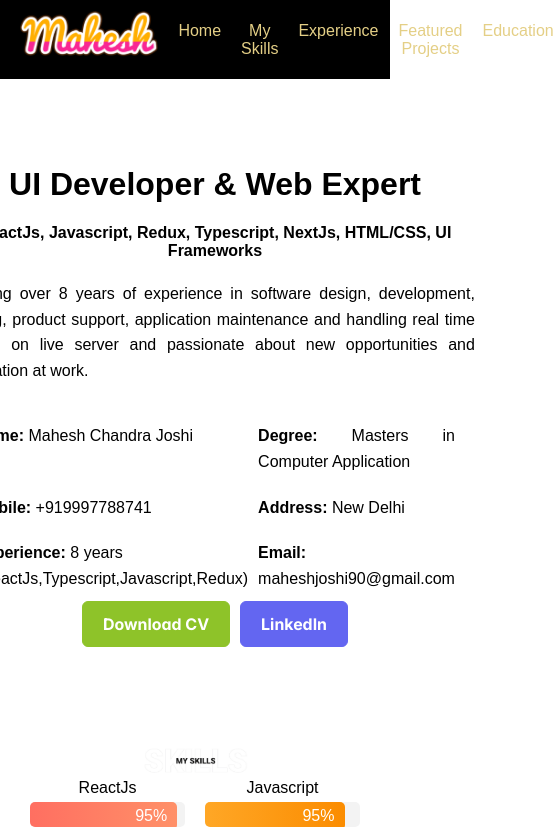
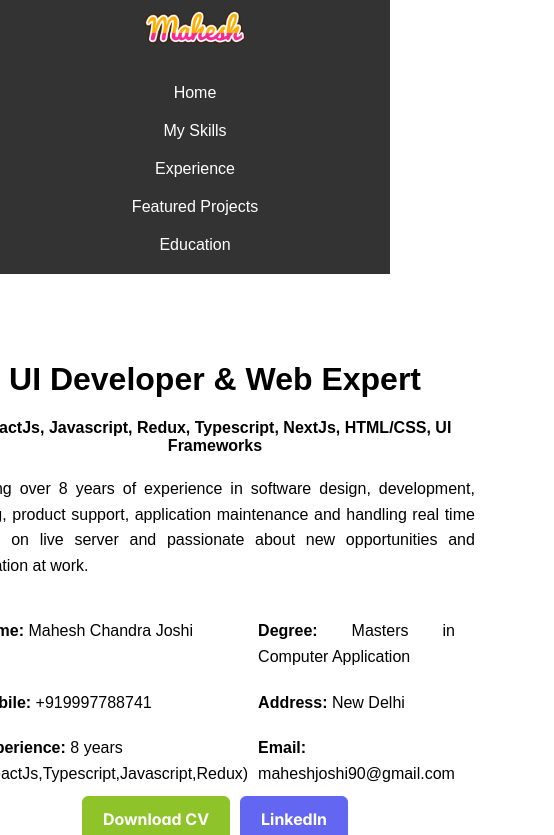
Before and after one commit to JavascriptAlways/mahesh-profile, a React (Vite) app: page / in a window 390 px wide. Shown: the top 835 px of the page, 554 px wide, since content can reach past the window. Built offline with nearby package versions, Linux system fonts and the light colour scheme.

Commit message:
header changed

```diff
--- a/src/components/Header/Header.css
+++ b/src/components/Header/Header.css
@@ -1,19 +1,14 @@
 .header {
-    background-color: black;
+    background-color: #333;
     color: white;
     display: flex;
     justify-content: space-between;
     align-items: center;
     padding: 10px 20px;
-    position: -webkit-sticky; /* For Safari */
-    position: sticky;
-    top: 0;
-    z-index: 1000; /* Ensure it stays on top */
 }
 
 .logo img {
-    height: 55px;
-    cursor: pointer;
+    height: 40px;
 }
 
 .nav-menu ul {
@@ -28,7 +23,7 @@
 }
 
 .nav-menu a {
-    color: #e4cf86;
+    color: white;
     text-decoration: none;
     font-size: 16px;
     cursor: pointer;
@@ -37,3 +32,22 @@
 .nav-menu a:hover {
     text-decoration: underline;
 }
+
+@media (max-width: 768px) {
+    .header {
+        flex-direction: column;
+        align-items: center;
+    }
+
+    .nav-menu {
+        margin-top: 20px;
+    }
+
+    .nav-menu ul {
+        flex-direction: column;
+    }
+
+    .nav-menu li {
+        margin: 10px 0;
+    }
+}
```
